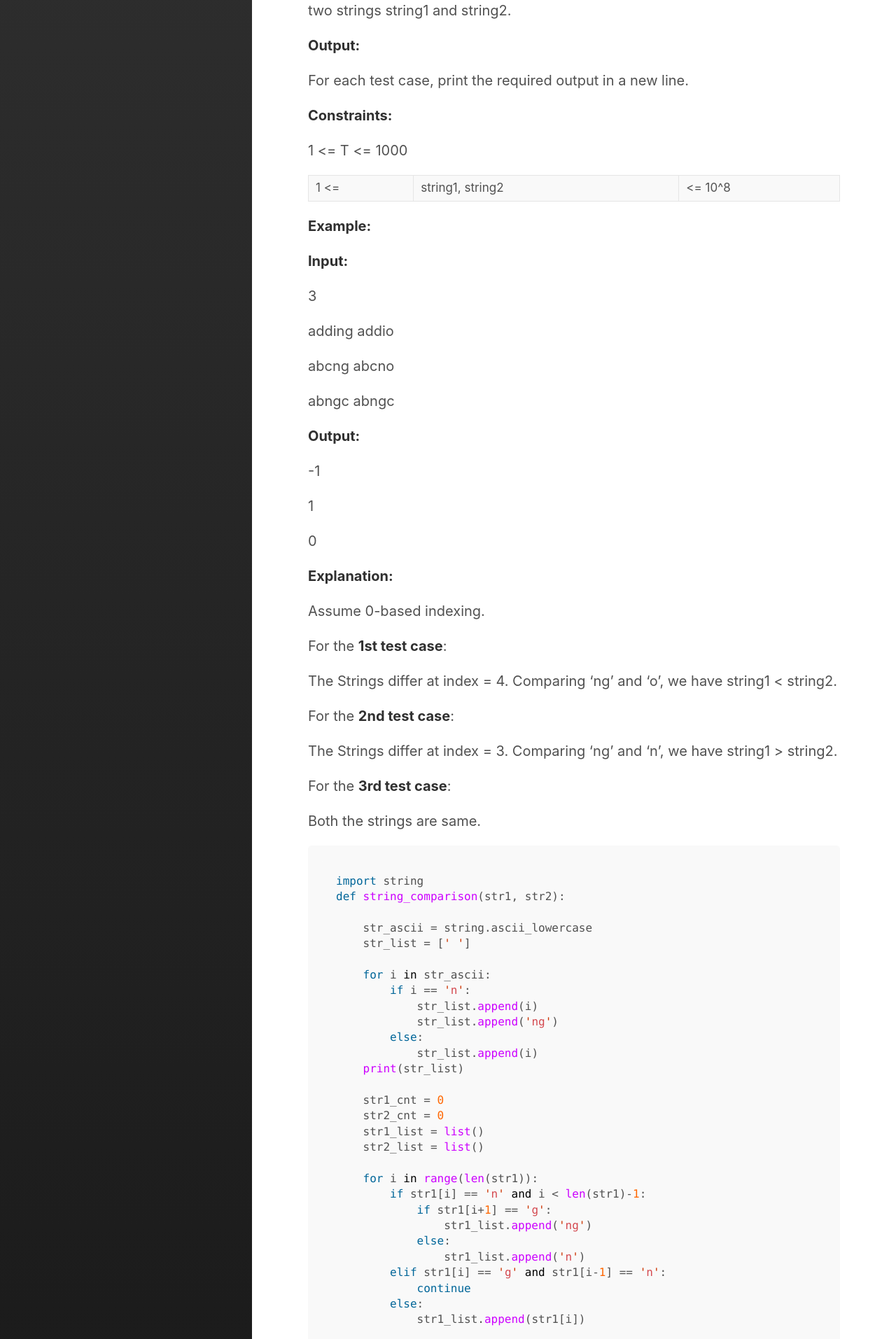
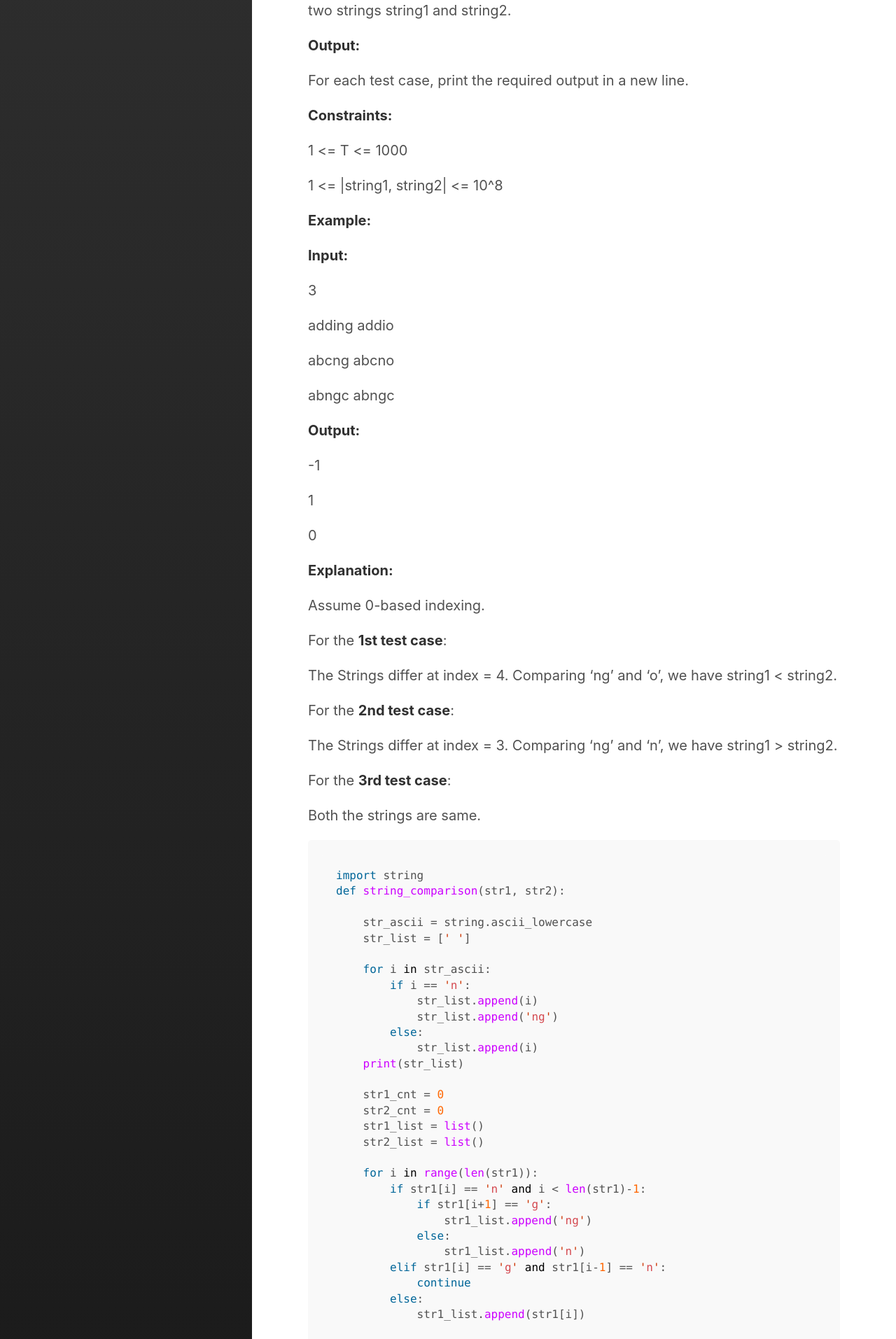
Before and after one commit to Chrisaor/chrisaor.github.com, a Jekyll site: the page built from _posts/Algorithm/2018-02-05-Algorithm_StringComparison.md, in a window 1280 px wide. Shown: the part 590-2503 px from the top of the page at 70% size. Built offline with Jekyll 4.4.1, drawn with Linux system fonts in a browser that asks for light colours.

Commit message:
correct a bit

```diff
--- a/_posts/Algorithm/2018-02-05-Algorithm_StringComparison.md
+++ b/_posts/Algorithm/2018-02-05-Algorithm_StringComparison.md
@@ -26,7 +26,7 @@ For each test case, print the required output in a new line.
 
 1 <= T <= 1000
 
-1 <= |string1, string2| <= 10^8
+1 <= \|string1, string2\| <= 10^8
 
 
 **Example:**
```
